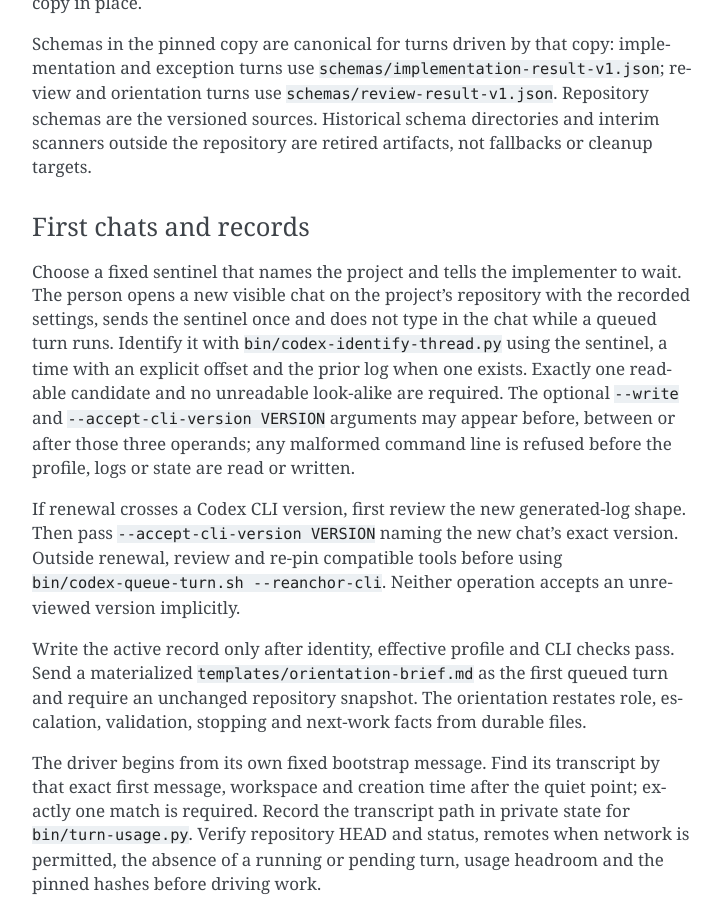
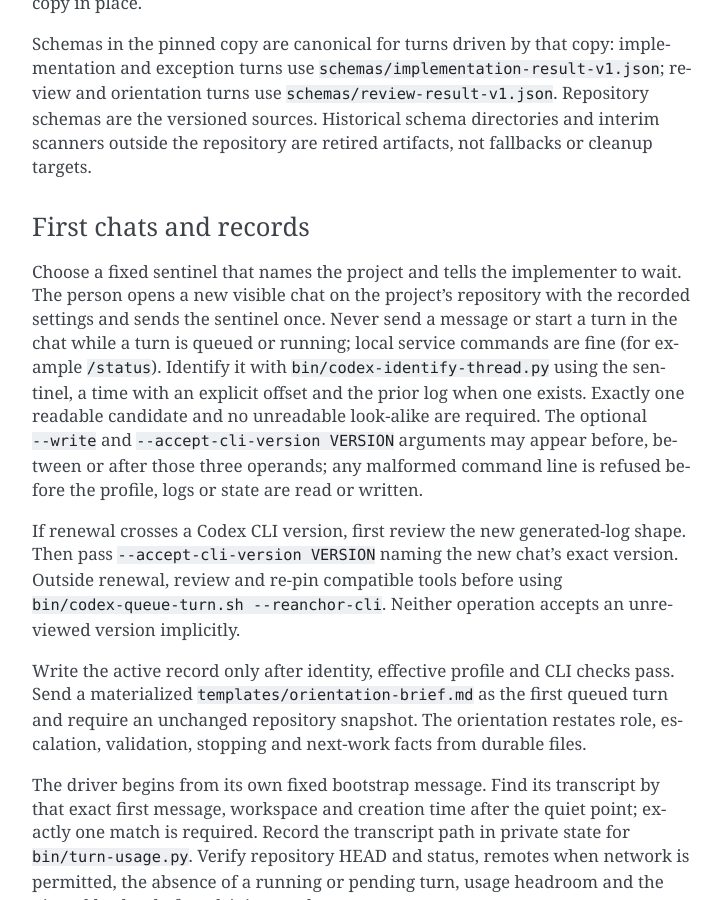
Before and after one commit to dememax/agent-cycle, a Sphinx documentation site: the page built from docs/renewal.rst, in a window 1280 px wide and 900 px high, scrolled down 1689 px. Shown: the whole window, without its empty margins (388-1110 px from the left). Built offline with Sphinx 7.4.7, drawn with Linux system fonts in a browser that asks for light colours.

Commit message:
docs: narrow the chat rule during a turn
Replace the broad instruction not to type in the chat with the actual queue
guard boundary: the person must not send a message or start another turn while
one is queued or running. Explicitly permit local service commands such as
/status because they send no turn content.

A search of the public documentation, contributor instructions, README and
brief templates found no other person-facing rule that needed alignment.
The three-step check_rst loop passed with Sphinx 9.2.0.

Co-Authored-By: Codex GPT-5 <noreply@openai.com>

```diff
--- a/docs/renewal.rst
+++ b/docs/renewal.rst
@@ -94,10 +94,12 @@ First chats and records
 
 Choose a fixed sentinel that names the project and tells the implementer to
 wait. The person opens a new visible chat on the project's repository with the
-recorded settings, sends the sentinel once and does not type in the chat while
-a queued turn runs. Identify it with ``bin/codex-identify-thread.py`` using the
-sentinel, a time with an explicit offset and the prior log when one exists.
-Exactly one readable candidate and no unreadable look-alike are required.
+recorded settings and sends the sentinel once. Never send a message or start a
+turn in the chat while a turn is queued or running; local service commands are
+fine (for example ``/status``). Identify it with
+``bin/codex-identify-thread.py`` using the sentinel, a time with an explicit
+offset and the prior log when one exists. Exactly one readable candidate and
+no unreadable look-alike are required.
 The optional ``--write`` and ``--accept-cli-version VERSION`` arguments may
 appear before, between or after those three operands; any malformed command
 line is refused before the profile, logs or state are read or written.
```
